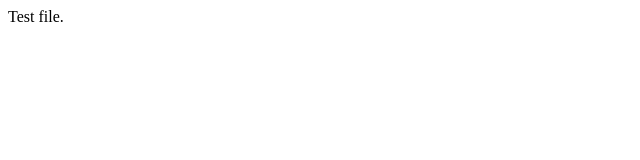
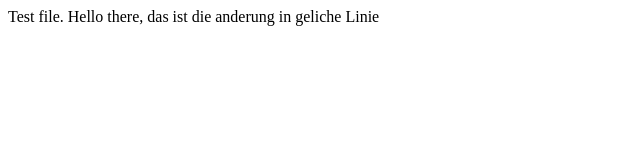
Before and after one commit to m0xai/demo-repo, a plain HTML site: page index.html in a window 1280 px wide. Shown: the whole page, without its empty margins (0-640 px from the left). Drawn offline with Linux system fonts and the light colour scheme.

Commit message:
Added a line in index file.

```diff
--- a/index.html
+++ b/index.html
@@ -9,6 +9,7 @@
 
 <body>
     Test file.
+    Hello there, das ist die anderung in geliche Linie
 </body>
 
 </html>
```
